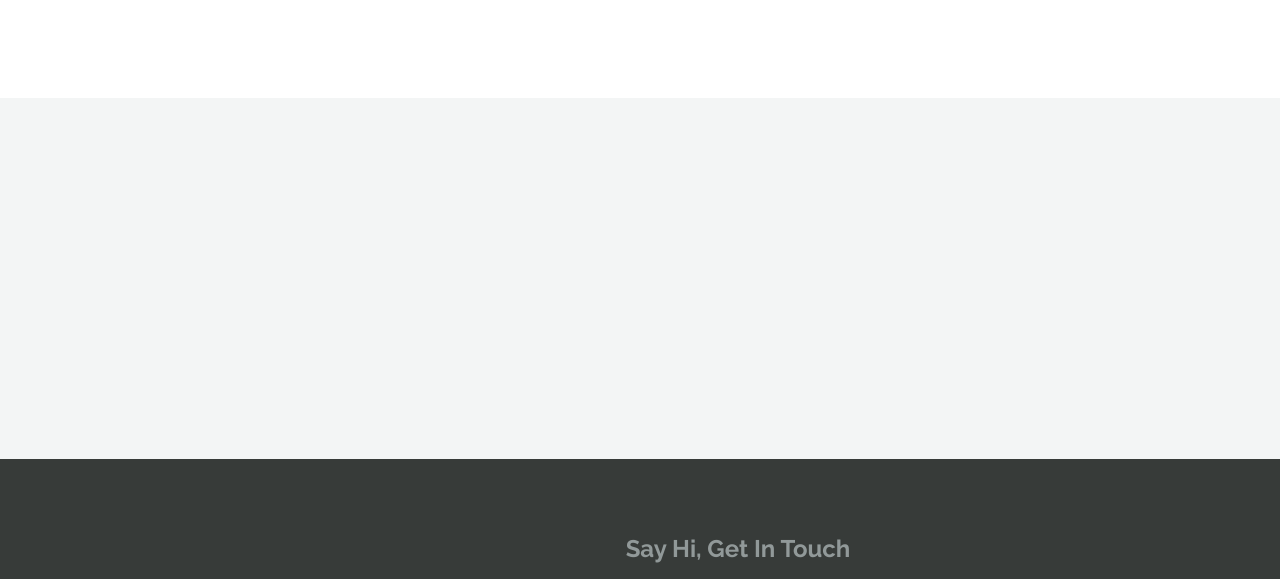
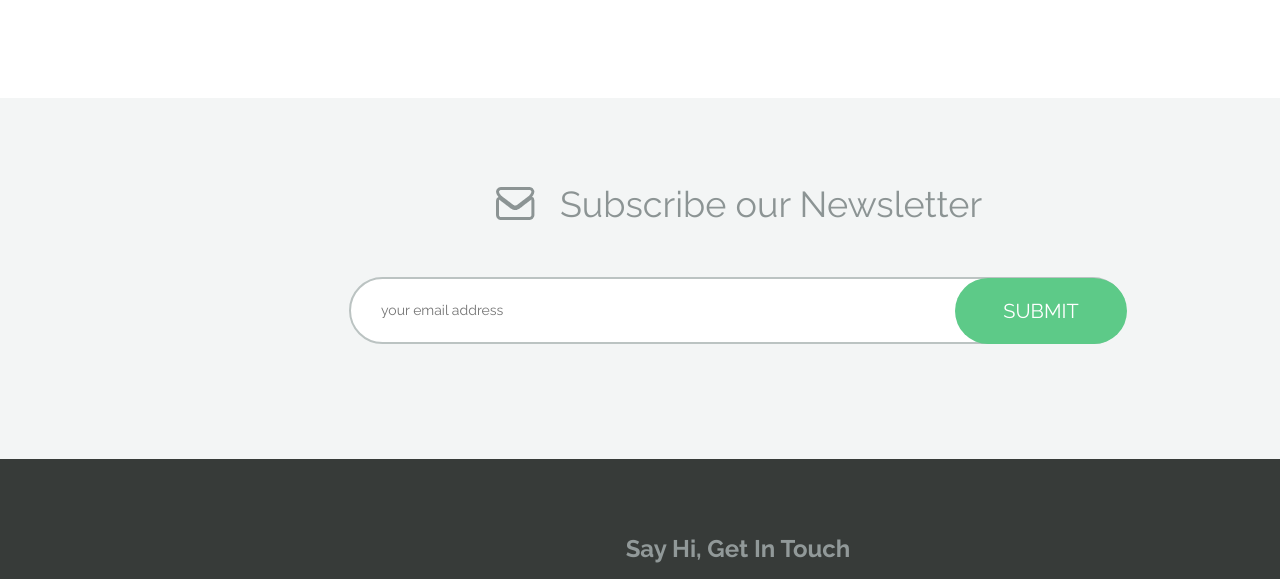
Before and after one commit to EvgenyFirst/smart-app, a plain HTML site: page index.html in a window 1280 px wide. Shown: the part 5075-5654 px from the top of the page. Drawn offline with nearby package versions, Linux system fonts and the light colour scheme; a script that the page names is missing.

Commit message:
sect 7
Write in process

```diff
--- a/index.html
+++ b/index.html
@@ -234,7 +234,7 @@
 							</li>
 							<li id="lambo4">
 								<img class="slideshow--img" src="img/a-bag-big-white.png">
-								<h1>Heading title four</h1>
+								<h1 class="">Heading title four</h1>
 								<p>
 									Nunc accumsan hendrerit nunc, ac venenatis
 									magna facilisis quis. Ut sit amet mi ac
@@ -506,7 +506,21 @@
 			<!--  -->
 			<!-- Section-7 -->
 			<section class="section-7">
+				<div class="subs-form">
+					<div class="subs-form__header">
+						<img class="email-ico" src="img/mail-subscribe.png">
+						<h1 class="subs-form__header-head">Subscribe our Newsletter</h1>
+					</div>
 
+					<p class="under-input">E-mail address here</p>
+					<form action="mail.php" class="form" id="form" name="form">
+						<div class="subs-form__subs">
+							<input class="subs-form__subs-email" type="text" class=""
+							name="name" placeholder="your email address" required="">
+							<button class="subs-form__subs-submit">Submit</button>
+						</div>
+					</form>
+				</div>
 			</section>
 			<!-- Section-7 End -->
 			<!--  -->
--- a/scss/section/07-section-7.scss
+++ b/scss/section/07-section-7.scss
@@ -8,5 +8,87 @@
     background-color: rgb( 243, 245, 245 );
 }
 
+.subs-form {
+    text-align: center;
+    justify-content: center;
+    //margin-left: 38%;
+    padding-top: 70px;
+    margin-top: 0;
+}
+.email-ico {
+    width: 43px;
+    height: 37px;
+    margin-bottom: 0;
+    //padding-top: 1.5%;
+    //padding-top: 10px;
+}
+.subs-form__header {
+    display: flex;
+    align-items: center;
+    justify-content: center;
+    margin-bottom: 37px;
+}
+.subs-form__header-head {
+    padding-left: 23px;
+    font-weight: 400;
+    font-size: 36px;
+    font-family: 'Raleway', Arial, sans-serif;
+    color: rgb( 140, 148, 148 );
+    line-height: 0.667;
+}
+
+.under-input {
+    position: absolute;
+    font-weight: 400;
+    font-size: 24px;
+    font-family: 'Raleway', Arial, sans-serif;
+    color: rgba(93, 202, 136, 0.659);
+    line-height: 1;
+    left: 605px;
+}
+.subs-form__subs {
+    margin-top: 0;
+    display: flex;
+    align-items: center;
+    justify-content: center;
+}
+
+.subs-form__subs-email {
+    border-radius: 50px 50px 50px 50px;
+    border-style: solid;
+    border-width: 2px;
+    border-color: rgb( 187, 195, 194 );
+    background-color: rgb( 255, 255, 255 );
+    //width: 771px;
+    width: 741px;
+    height: 61px;
+    padding-left: 30px;
+
+    font-size: 14px;
+    color: rgb( 140, 148, 148 );
+    line-height: 1.714;
+    font-weight: 400;
+    font-family: 'Raleway', Arial, sans-serif;
+    z-index: 1;
+}
+.subs-form__subs-submit {
+    //background-color: rgb( 93, 202, 136 );
+    border-radius: 50px 50px 50px 50px;
+    background-color: #5dca88;
+    width: 172px;
+    height: 66px;
+    border-style: none;
+    z-index: 1;
+    margin-left: -171px;
+    margin-top: 1px;
+
+    font-size: 20px;
+    font-family: 'Raleway', Arial, sans-serif;
+    color: rgb( 255, 255, 255 );
+    text-transform: uppercase;
+    line-height: 1.2;
+    font-weight: 400;
+}
+
 /* --------------------------------------------- */
 /* --------------------------------------------- */
```
Also changed, not shown: css/main.css.
